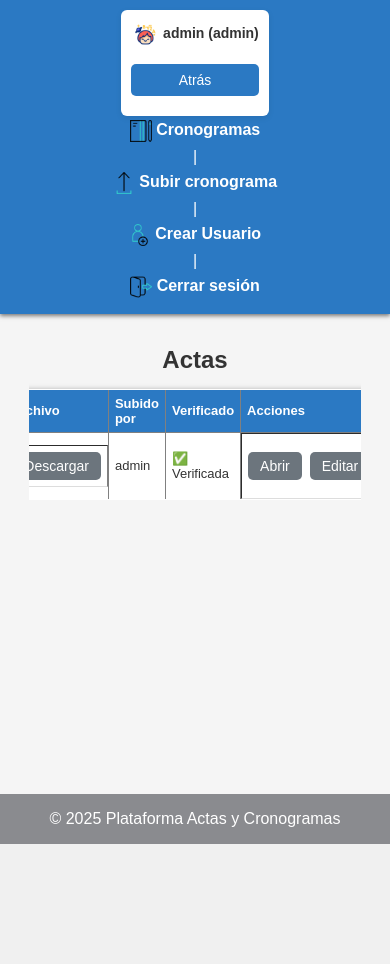
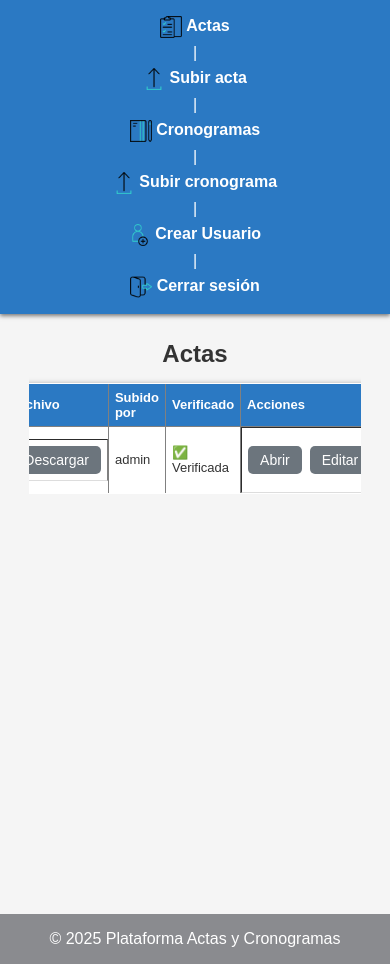
Before and after one commit to Frankvj09/Actas, a Flask app: page / in a window 390 px wide. Before the commit the page ends 844 px from the top, so only its background shows below. Run offline with Flask 3, Linux system fonts and the light colour scheme; a user stored in the database is signed in; data comes from the database, SQL or seed files in the repository.

Commit message:
esponcive Panel usuario 2

```diff
--- a/static/style.css
+++ b/static/style.css
@@ -123,9 +123,9 @@
 }
 .btn-back:hover { background: #0088cc; }
 
-/* ====== USER BOX IZQUIERDO ====== */
+/* ====== USER BOX IZQUIERDO ======
 .user-left {
-  position: fixed;
+ position: sticky;
   left: 50px;
   top: 80px;
   background: white;
@@ -134,7 +134,7 @@
   box-shadow: 0 2px 6px rgba(0,0,0,0.08);
   z-index: 1000;
 }
-.user-left .username { font-weight: bold; margin-bottom: 8px; }
+.user-left .username { font-weight: bold; margin-bottom: 8px; }*/
 
 /* ====== BOTÓN CREAR USUARIO ====== */
 .crear-usuario {
@@ -402,27 +402,57 @@
 }
 
 /* ====== RESPONSIVO PARA EL BLOQUE DEL USUARIO ====== */
+/* ===== USER BOX IZQUIERDO (ESCRITORIO) ===== */
+.user-left {
+  position: fixed;
+  left: 20px;
+  top: 80px;
+  background: white;
+  padding: 10px;
+  border-radius: 6px;
+  box-shadow: 0 2px 6px rgba(0,0,0,0.15);
+  z-index: 999;
+  width: 200px; /* evita que crezca y se vaya a otras partes */
+}
+
+.user-left .username {
+  font-weight: bold;
+  margin-bottom: 8px;
+  display: flex;
+  align-items: center;
+  gap: 6px;
+}
+
+
+/* ===== RESPONSIVO MÓVIL ===== */
 @media (max-width: 900px) {
-  .responsive-user {
-    display: flex;
-    flex-direction: column;
-    align-items: center;
-    gap: 8px;
+
+  /* user box fijo, pero REUBICADO para no tapar el menú */
+  .user-left {
+    position: fixed;
+    top: 10px;
+    left: 50%;
+    transform: translateX(-50%);  /* lo centra sin sobreponer */
+    width: 90%;
+    max-width: 260px;
+    padding: 12px;
     text-align: center;
+    z-index: 999;
   }
 
-  .responsive-user .username {
+  .user-left .username {
+    justify-content: center;
     font-size: 14px;
   }
 
-  .responsive-user .nav2-icon {
+  .user-left img {
     width: 28px;
     height: 28px;
   }
 
-  .responsive-user .btn-back {
-    width: 100%;
-    max-width: 180px;
-    font-size: 14px;
+  /* agregamos un espacio arriba al contenido
+     para que el cuadro no tape absolutamente nada */
+  body {
+    padding-top: 120px;
   }
 }
--- a/templates/base.html
+++ b/templates/base.html
@@ -26,16 +26,13 @@
   </nav>
   </header>
 
+  <!-- añadido boton regresar -->
 {% if current_user.is_authenticated %}
-  <div class="user-left responsive-user">
+  <div class="user-left">
     <div class="username">
-      <img src="{{ url_for('static', filename='alumno.gif') }}"
-           alt="Crear Usuario" class="nav2-icon">
-      {{ current_user.username }}
-      {% if current_user.role %} ({{ current_user.role }}) {% endif %}
+      <img src="{{ url_for('static', filename='alumno.gif') }}" alt="Crear Usuario" class="nav2-icon"> {{ current_user.username }} {% if current_user.role %}({{ current_user.role }}){% endif %}
     </div>
-
-    <button class="btn-back" onclick="goBack()">Atrás</button>
+    <button class="btn-back" onclick="goBack()">Atras</button>
   </div>
 {% endif %}
 
```
